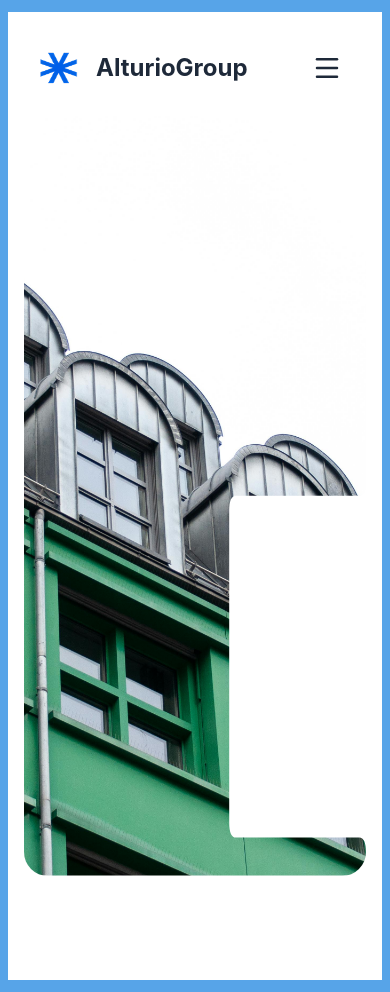
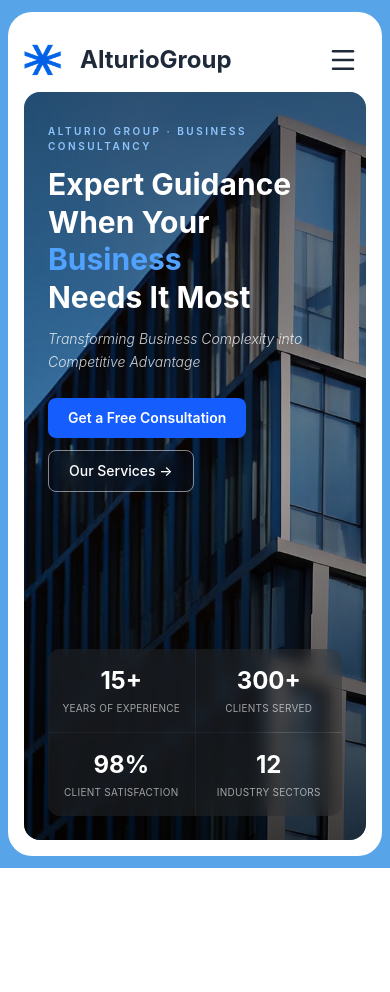
Before and after one commit to AlturioGroup/AlturioGroup, a Next.js app: page / in a window 390 px wide. After the commit the page ends 868 px from the top, so only its background shows below. Built offline with nearby package versions, Linux system fonts and the light colour scheme.

Commit message:
hero section added

```diff
--- a/src/app/page.tsx
+++ b/src/app/page.tsx
@@ -1,5 +1,5 @@
 import Image from "next/image";
-import Hero from "@/components/sections/test";
+import Hero from "@/components/sections/hero";
 
 export default function Home() {
   return (
--- a/src/components/navbar.tsx
+++ b/src/components/navbar.tsx
@@ -24,7 +24,7 @@ export default function Navbar() {
 
   return (
     <nav className="w-full rounded-4xl">
-      <div className="max-w-full mx-auto px-4 sm:px-6 lg:px-2">
+      <div className="max-w-full mx-auto px-0 sm:px-6 lg:px-2">
         <div className="relative flex justify-between items-center h-16">
           {/* Logo and Brand - Left Side */}
           <div className="flex items-center gap-4">
--- a/src/components/sections/hero.tsx
+++ b/src/components/sections/hero.tsx
@@ -1,32 +1,82 @@
 import Image from "next/image";
 import Navbar from "../navbar";
-// import AboutUs from "../about-us";
-// import Services from "../services";
+
+const stats = [
+  { value: "15+", label: "Years of Experience" },
+  { value: "300+", label: "Clients Served" },
+  { value: "98%", label: "Client Satisfaction" },
+  { value: "12", label: "Industry Sectors" },
+];
 
 export default function Hero() {
   return (
-    <section className="relative w-full overflow-hidden rounded-3xl bg-white flex flex-col px-4 md:px-4 lg:px-4">
+    <section className="relative w-full min-h-screen overflow-hidden rounded-3xl bg-white flex flex-col px-4 py-4">
       {/* 1. Navbar */}
-      <div className="relative z-20 w-full py-2">
+      <div className="relative z-30 w-full">
         <Navbar />
       </div>
 
-      {/* 2. Image — grows to natural image size */}
-      <div className="relative w-full">
+      {/* 2. Hero Image + Overlay Text */}
+      <div className="relative w-full flex-1 rounded-2xl overflow-hidden min-h-[60vh]">
+        {/* Dark gradient overlay */}
+        <div className="absolute inset-0 z-10 bg-gradient-to-b from-black/50 via-black/30 to-black/70" />
+
+        {/* Image */}
         <Image
-          src="/Mask group.png"
-          alt="Hero mask overlay"
-          width={1380} // ← set to your actual image dimensions
-          height={599} // ← set to your actual image dimensions
-          className="w-full h-auto" // h-auto = matches image's intrinsic height
+          src="/hero.png"
+          alt="Alturio Group hero"
+          fill
+          className="object-cover object-center"
           priority
         />
+
+        {/* Overlay content — stretch to full height of parent */}
+        <div className="absolute inset-0 z-20 flex flex-col justify-between p-6 sm:p-10 lg:p-7 h-full ">
+          {/* Top-left: Main heading */}
+          <div className="max-w-xs sm:max-w-lg lg:max-w-2xl xl:max-w-3xl mt-2 sm:mt-4 lg:mb-4 ">
+            <p className="text-[10px] sm:text-xs uppercase tracking-[0.25em] text-blue-300 font-semibold mb-3">
+              Alturio Group · Business Consultancy
+            </p>
+            <h1 className="text-3xl sm:text-5xl lg:text-6xl xl:text-7xl font-bold text-white leading-tight">
+              Expert Guidance
+              <br />
+              When Your <span className="text-blue-400">Business</span>
+              <br />
+              Needs It Most
+            </h1>
+            <h2 className="text-sm sm:text-lg lg:text-xl font-light italic text-white/80 mt-3 sm:mt-4 leading-relaxed">
+              Transforming Business Complexity into Competitive Advantage
+            </h2>
+
+            {/* CTA Buttons */}
+            <div className="flex flex-wrap gap-3 mt-6 sm:mt-8">
+              <button className="px-5 py-2.5 sm:px-7 sm:py-3 bg-blue-600 hover:bg-blue-700 transition-colors text-white text-sm sm:text-base font-semibold rounded-lg">
+                Get a Free Consultation
+              </button>
+              <button className="px-5 py-2.5 sm:px-7 sm:py-3 border border-white/50 hover:border-white transition-colors text-white text-sm sm:text-base font-medium rounded-lg backdrop-blur-sm">
+                Our Services →
+              </button>
+            </div>
+          </div>
+
+          {/* Bottom: Stats bar — always anchored to bottom */}
+          <div className="grid grid-cols-2 sm:grid-cols-4 gap-px bg-white/10 rounded-xl overflow-hidden backdrop-blur-sm w-full">
+            {stats.map((stat) => (
+              <div
+                key={stat.label}
+                className="flex flex-col items-center justify-center py-4 sm:py-5 px-3 bg-black/30 hover:bg-black/40 transition-colors"
+              >
+                <span className="text-2xl sm:text-3xl lg:text-4xl font-bold text-white">
+                  {stat.value}
+                </span>
+                <span className="text-[10px] sm:text-xs text-white/60 mt-1 text-center uppercase tracking-wide">
+                  {stat.label}
+                </span>
+              </div>
+            ))}
+          </div>
+        </div>
       </div>
-
-      {/* 3. Other sections imported from their own files */}
-      {/* <AboutUs />
-      <Services /> */}
-      {/* add more sections here */}
     </section>
   );
 }
--- a/src/components/sections/test.tsx
+++ /dev/null
@@ -1,71 +0,0 @@
-import Image from "next/image";
-import Navbar from "../navbar";
-
-export default function Hero() {
-  return (
-    <>
-      {/* SVG ClipPath */}
-      <svg width="0" height="0" className="absolute">
-        <defs>
-          <clipPath id="heroClip" clipPathUnits="objectBoundingBox">
-            <path
-              d="
-                M 0 0
-                L 1 0
-                L 1 0.48
-
-                Q 1 0.5 0.98 0.5
-
-                L 0.62 0.5
-
-                Q 0.6 0.5 0.6 0.52
-
-                L 0.6 0.93
-
-                Q 0.6 0.95 0.62 0.95
-
-                L 0.98 0.95
-
-                Q 1 0.95 1 0.97
-
-                L 1 1
-                L 0 1
-                Z
-              "
-            />
-          </clipPath>
-        </defs>
-      </svg>
-
-      {/* HERO SECTION */}
-      <section className="relative min-h-screen w-full bg-white px-4 pt-4">
-        {/* NAVBAR */}
-        <div className="relative z-20 w-full py-2">
-          <Navbar />
-        </div>
-
-        {/* CLIPPED CONTAINER */}
-        <div
-          className="relative w-full h-[90vh] mt-2 overflow-hidden rounded-3xl"
-          style={{
-            clipPath: "url(#heroClip)",
-          }}
-        >
-          {/* BACKGROUND IMAGE */}
-          <Image
-            src="/image_test.jpg"
-            alt="Hero Image"
-            fill
-            className="object-cover"
-            priority
-          />
-        </div>
-      </section>
-
-      {/* NORMAL PAGE CONTENT */}
-      <section className="bg-white text-white p-10">
-        More content here...
-      </section>
-    </>
-  );
-}
```
Also changed, not shown: public/Mask group.png (deleted), public/hero.png (added).
